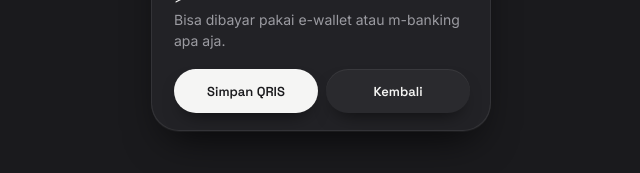
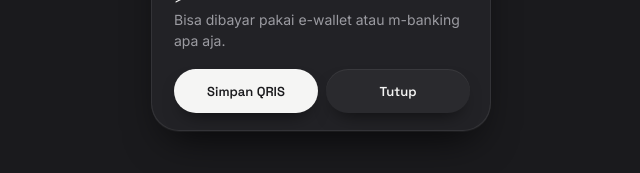
Before and after one commit to fadhilfajri0909-sketch/padilsyncxx, a website: page public/index.html in a window 1280 px wide. Shown: the part 543-716 px from the top of the page, 319-959 px from the left. Drawn offline with Linux system fonts and the light colour scheme.

Commit message:
Update index.html

```diff
--- a/public/index.html
+++ b/public/index.html
@@ -362,7 +362,7 @@ else if(q){u.value=q;u.oninput();search()}
 <div id="ip1"><h2>Suka sama web ini?</h2><p>Kalau kebantu, bantu donasi dong. Atau minimal follow channel admin deh, biar nggak ketinggalan update.</p>
 <div class="iga"><button class="btn p" id="ibd">Donasi</button><a class="btn o" href="https://whatsapp.com/channel/0029Vb9o4dkBFLga6aVcXY25" target="_blank" rel="noopener">Channel</a></div><button class="igt" id="ibt">Tutup</button></div>
   <div class="qr" style="max-width:160px;margin:0 auto 14px;"><img src="qris.png" alt="QRIS donasi" style="width:100%;height:auto;display:block;"></div>><p>Bisa dibayar pakai e-wallet atau m-banking apa aja.</p>
-<div class="iga"><a class="btn p" href="qris.png" download="qris-padil.png">Simpan QRIS</a><button class="btn o" id="ibk">Kembali</button></div></div>
+<div class="iga"><a class="btn p" href="qris.png" download="qris-padil.png">Simpan QRIS</a><button class="btn o" id="ibk">Tutup</button></div></div>
 </div></div></div>
 <script>
 (()=>{
```
